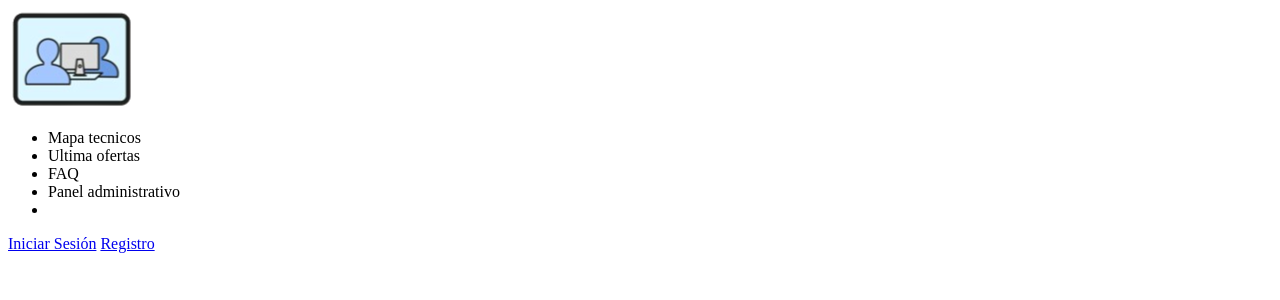
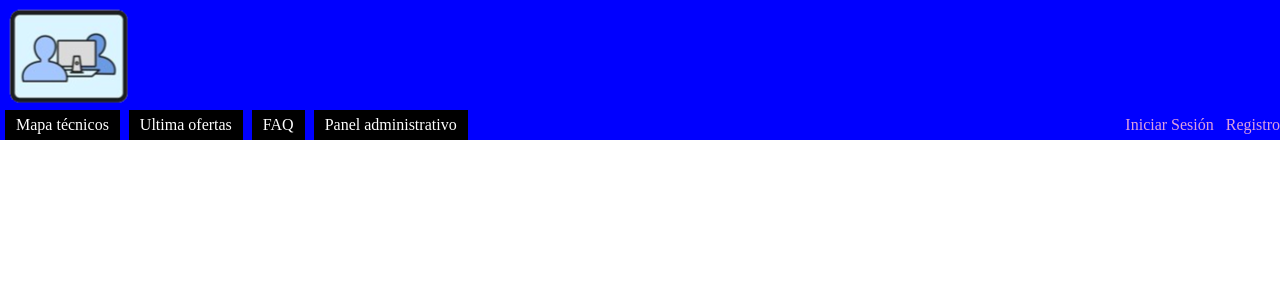
Before and after one commit to 9c23a5/tindware-web, a PHP site: page / in a window 1280 px wide. Shown: the top 300 px of the page. Run offline with PHP 8.4, Linux system fonts and the light colour scheme; data that the repository does not hold is empty.

Commit message:
modificar header y php, ahora funciona con flexbox

```diff
--- a/css/menu.css
+++ b/css/menu.css
@@ -1,34 +1,58 @@
-*{margin:0;padding:0;box-sizing:border-box;font-size:0;}
-nav a{
+/* *{margin:0;padding:0;box-sizing:border-box;}   */
+/* header #menu a{
       text-decoration:none;
       color:inherit;
       font-size:14px;
-      }
+      } */
+body {
+      margin: 0;
+}
 
-nav li{
+header {
+      margin: 0;
+      padding: 5px 0 0 5px;
+      background-color: blue;
+}
+
+header a {
+      color: white;
+      text-decoration: none;
+}
+
+header #links ul {
+      list-style: none;
+      margin: 0;
+      padding: 0;
+}
+
+header #botones {
+      display: flex;
+      justify-content: space-between;
+      align-items: baseline;
+}
+
+header #links {
+      width: auto;
+}
+
+header #links  li {
+      box-sizing:border-box;
       display:inline-block;
-      width:150px;
+      width: auto;
       height:30px;
       padding:5px 10px;
       background-color:#000;
       border:1px solid #000;
       text-align:center;
       color:#fff;
-      position:relative;
+      margin-right: 5px;
 }
 
-nav li:hover{
-      background-color:#fff;
-      color:#000;
-      }
+header #login_reg_logout {
+      color: purple;
+      margin-bottom: 5px;
+}
 
-nav li>ul{
-      display:none;
-      }
-
-nav li:hover>ul{
-      display:block;
-      position:absolute;
-      top:30px;
-      left:0px;
+header #login_reg_logout a {
+      color: plum;
 }
--- a/inc/header.php
+++ b/inc/header.php
@@ -6,7 +6,8 @@
 $datosUser = obtenerDatosUser($id_user);
 ?>
 <head>
-    <link rel="stylesheet" href="css/misc.css" type="text/css"/>
+    <link rel="stylesheet" href="../css/misc.css" type="text/css"/>
+    <link rel="stylesheet" href="../css/menu.css" type="text/css"/>
     <meta charset="UTF-8">
     <meta http-equiv="X-UA-Compatible" content="IE=edge">
     <meta name="viewport" content="width=device-width, initial-scale=1.0">
@@ -16,31 +17,28 @@ $datosUser = obtenerDatosUser($id_user);
         <!-- Un img con el logo de TindWare y un canvas con el nombre -->
         <a href="index.php"><img src="img/logo.png"></a>
     </div>
-
-    <div id="menu">
+    <div id="botones">
         <!-- Un menu con las diferentes opciones (mapa tecnicos, ultimas ofertas, faq, etc...) -->
+        <div id="links">
             <ul>
-            <li>Mapa tecnicos</li>
-            <li>Ultima ofertas</li>
-            <li>FAQ</li>
-            <li>Panel administrativo</li><!--Admin-->
-            <li></li>
+                <li><a href="#">Mapa técnicos</a></li>
+                <li><a href="#">Ultima ofertas</a></li>
+                <li><a href="#">FAQ</a></li>
+                <li><a><a href="/admin/">Panel administrativo</a></a><!--Admin--></li>
             </ul>
-
         <!-- Hay otros menus, por ejemplo 'Panel administracion', que dependen segun el valor de la cookie de inicio de sesion -->
         </div>
-
+        <div id="login_reg_logout">
             <?php
             # Si el usuario ha iniciado sesión escondemos este menu
             if ($id_user != 0) {
                 echo HIDE;
             }
             ?>
-    <div id="login_registro">
                 <!-- Enlaces para Iniciar Sesión y Registro -->
                 <a href="login.php">Iniciar Sesión</a>
+                <span class="separador">&nbsp;</span>
                 <a href="registro.php">Registro</a>
-    </div>
             <?php
             # Si el usuario ha iniciado sesión escondemos este menu
             if ($id_user != 0) {
@@ -54,13 +52,13 @@ $datosUser = obtenerDatosUser($id_user);
                 echo HIDE;
             }
             ?>
-    <div id="cerrar_sesion">
                 Hola, <?php echo @$datosUser['username'] ?>. <a href="do_logout.php">Cerrar Sesión</a>
-    </div>
             <?php
             # Si el usuario NO ha iniciado sesión escondemos este menu
             if ($id_user == 0) {
                 echo HIDECLOSE;
             }
             ?>
+        </div>
+    </div>
 </header>
```
Lines whose indentation alone changed are shown as unchanged.
